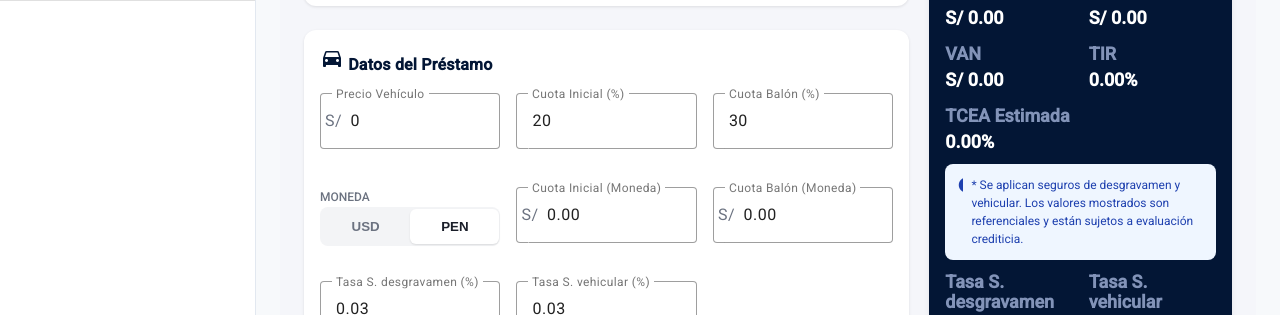
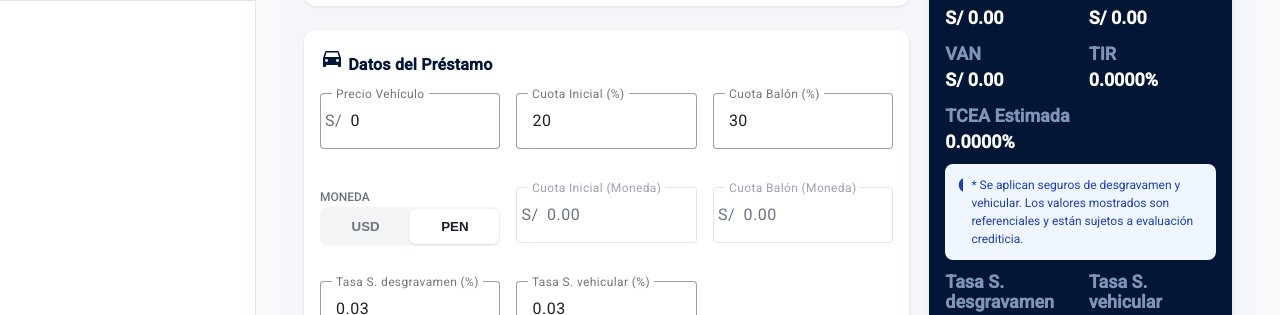
Before and after one commit to gerardohuaman/FinanzasFrontend, an Angular app: page /simulador in a window 1280 px wide. Shown: the part 353-668 px from the top of the page. Built offline with nearby package versions, Linux system fonts and the light colour scheme; no server answers.

Commit message:
Modificando barras de busqueda, inputos bloqueados y arreglando valores de resumen

```diff
--- a/src/app/features/simulador/simulador-config/simulador-config.css
+++ b/src/app/features/simulador/simulador-config/simulador-config.css
@@ -184,6 +184,26 @@ mat-form-field {
   margin-top: 4px;
   white-space: normal;
 }
+/* Para los campos desabilidatso */
+.field-disabled .mat-mdc-text-field-wrapper {
+  background-color: #f5f6f8 !important;
+  opacity: 1 !important;
+}
+.field-disabled input:disabled,
+.field-disabled .mat-mdc-select-disabled .mat-mdc-select-value {
+  color: #6b7280 !important;       /* gris medio, legible */
+  -webkit-text-fill-color: #6b7280 !important;
+  opacity: 1 !important;
+}
+.field-disabled .mdc-notched-outline__leading,
+.field-disabled .mdc-notched-outline__notch,
+.field-disabled .mdc-notched-outline__trailing {
+  border-color: #d1d5db !important;
+}
+.field-disabled mat-label {
+  color: #9ca3af !important;
+}
+
 
 .summary-card {
   position: sticky;
--- a/src/app/features/simulador/simulador-config/simulador-config.html
+++ b/src/app/features/simulador/simulador-config/simulador-config.html
@@ -100,20 +100,22 @@
                     </div>
                 </div>
 
-                <mat-form-field appearance="outline">
+                <!-- Cuota Inicial (Moneda) -->
+                <mat-form-field appearance="outline" [class.field-disabled]="true">
                     <mat-label>Cuota Inicial (Moneda)</mat-label>
                     <span matPrefix class="currency-prefix">{{ monedaSeleccionada === 'USD' ? '$ ' : 'S/' }}&nbsp;</span>
                     <input matInput
                            [value]="cuotaInicialMoneda | number:'1.2-2'"
-                           readonly>
+                           disabled>
                 </mat-form-field>
 
-                <mat-form-field appearance="outline">
+                <!-- Cuota Balón (Moneda) -->
+                <mat-form-field appearance="outline" [class.field-disabled]="true">
                     <mat-label>Cuota Balón (Moneda)</mat-label>
                     <span matPrefix class="currency-prefix">{{ monedaSeleccionada === 'USD' ? '$ ' : 'S/' }}&nbsp;</span>
                     <input matInput
                            [value]="cuotaBalonMoneda | number:'1.2-2'"
-                           readonly>
+                           disabled>
                 </mat-form-field>
 
                 <mat-form-field appearance="outline">
@@ -145,9 +147,11 @@
                     </mat-select>
                 </mat-form-field>
 
-                <mat-form-field appearance="outline">
+                <mat-form-field appearance="outline" [class.field-disabled]="inputDTO.tipo_tasa === 'TEA'">
                     <mat-label>Capitalización</mat-label>
-                    <mat-select [(ngModel)]="inputDTO.capitalizacion" (ngModelChange)="onCambioDatos()">
+                    <mat-select [(ngModel)]="inputDTO.capitalizacion"
+                                [disabled]="inputDTO.tipo_tasa === 'TEA'"
+                                (ngModelChange)="onCambioDatos()">
                         <mat-option value="MENSUAL">Mensual</mat-option>
                         <mat-option value="DIARIA">Diaria</mat-option>
                         <mat-option value="TRIMESTRAL">Trimestral</mat-option>
@@ -178,16 +182,20 @@
 
                 <mat-form-field appearance="outline">
                     <mat-label>Periodo Gracia</mat-label>
-                    <mat-select [(ngModel)]="inputDTO.tipo_gracia" (ngModelChange)="onCambioDatos()">
+                    <mat-select [(ngModel)]="inputDTO.tipo_gracia"
+                                (ngModelChange)="onTipoGraciaChange($event)">
                         <mat-option value="SIN_GRACIA">Sin periodo de gracia</mat-option>
                         <mat-option value="TOTAL">Periodo de gracia Total</mat-option>
                         <mat-option value="PARCIAL">Periodo de gracia Parcial</mat-option>
                     </mat-select>
                 </mat-form-field>
 
-                <mat-form-field appearance="outline">
+                <mat-form-field appearance="outline" [class.field-disabled]="inputDTO.tipo_gracia === 'SIN_GRACIA'">
                     <mat-label>Meses de Gracia</mat-label>
-                    <input matInput type="number" [(ngModel)]="inputDTO.meses_gracia" (ngModelChange)="onCambioDatos()">
+                    <input matInput type="number"
+                           [(ngModel)]="inputDTO.meses_gracia"
+                           [disabled]="inputDTO.tipo_gracia === 'SIN_GRACIA'"
+                           (ngModelChange)="onCambioDatos()">
                 </mat-form-field>
 
             </mat-card-content>
@@ -221,11 +229,11 @@
             </div>
             <div class="summary-item">
               <span class="label">TIR</span>
-              <span class="value">{{tir | number:'1.2-2'}}%</span>
+              <span class="value">{{tir | number:'1.4-4'}}%</span>
             </div>
             <div class="summary-item">
               <span class="label">TCEA Estimada</span>
-              <span class="value highlight-blue">{{tcea | number:'1.2-2'}}%</span>
+              <span class="value highlight-blue">{{tcea | number:'1.4-4'}}%</span>
             </div>
           </div>
 
--- a/src/app/features/simulador/simulador-config/simulador-config.ts
+++ b/src/app/features/simulador/simulador-config/simulador-config.ts
@@ -107,6 +107,7 @@ export class SimuladorConfigComponent implements OnInit, OnDestroy{
     this.inputDTO.tasa_vehicular = 0.03
     this.inputDTO.plazo_meses = 48
     this.inputDTO.valor_tasa = 12.50
+    this.inputDTO.cok = 1.0;
 
     this.sub = this.inputSubject.pipe(
       debounceTime(500)
@@ -157,6 +158,7 @@ export class SimuladorConfigComponent implements OnInit, OnDestroy{
       next: (res: any) => {
         this.previewData = res;
         this.cdr.detectChanges(); //
+        console.log('Preview response completo:', res); // ← dime qué sale aquí
       },
       error: (err: any) => console.log('Faltan parametros para la proyeccion matematica', err)
     });
@@ -204,6 +206,13 @@ export class SimuladorConfigComponent implements OnInit, OnDestroy{
     });
   }
 
+  onTipoGraciaChange(valor: string): void {
+    this.inputDTO.tipo_gracia = valor;
+    if (valor === 'SIN_GRACIA') {
+      this.inputDTO.meses_gracia = 0;
+    }
+    this.onCambioDatos();
+  }
   seleccionarCliente(cliente: Cliente): void {
     this.clienteSeleccionado  = cliente;
     this.busquedaCliente      = `${cliente.nombreCompleto} - ${cliente.dni}`;
@@ -265,10 +274,10 @@ export class SimuladorConfigComponent implements OnInit, OnDestroy{
   }
 
   get tir(): number {
-    return this.previewData ? this.previewData.tir : 0;
+    return this.previewData ? this.previewData.tir * 100 : 0;
   }
 
   get tcea(): number {
-    return this.previewData ? this.previewData.tcea : 0;
+    return this.previewData ? this.previewData.tcea * 100 : 0;
   }
 }
```
